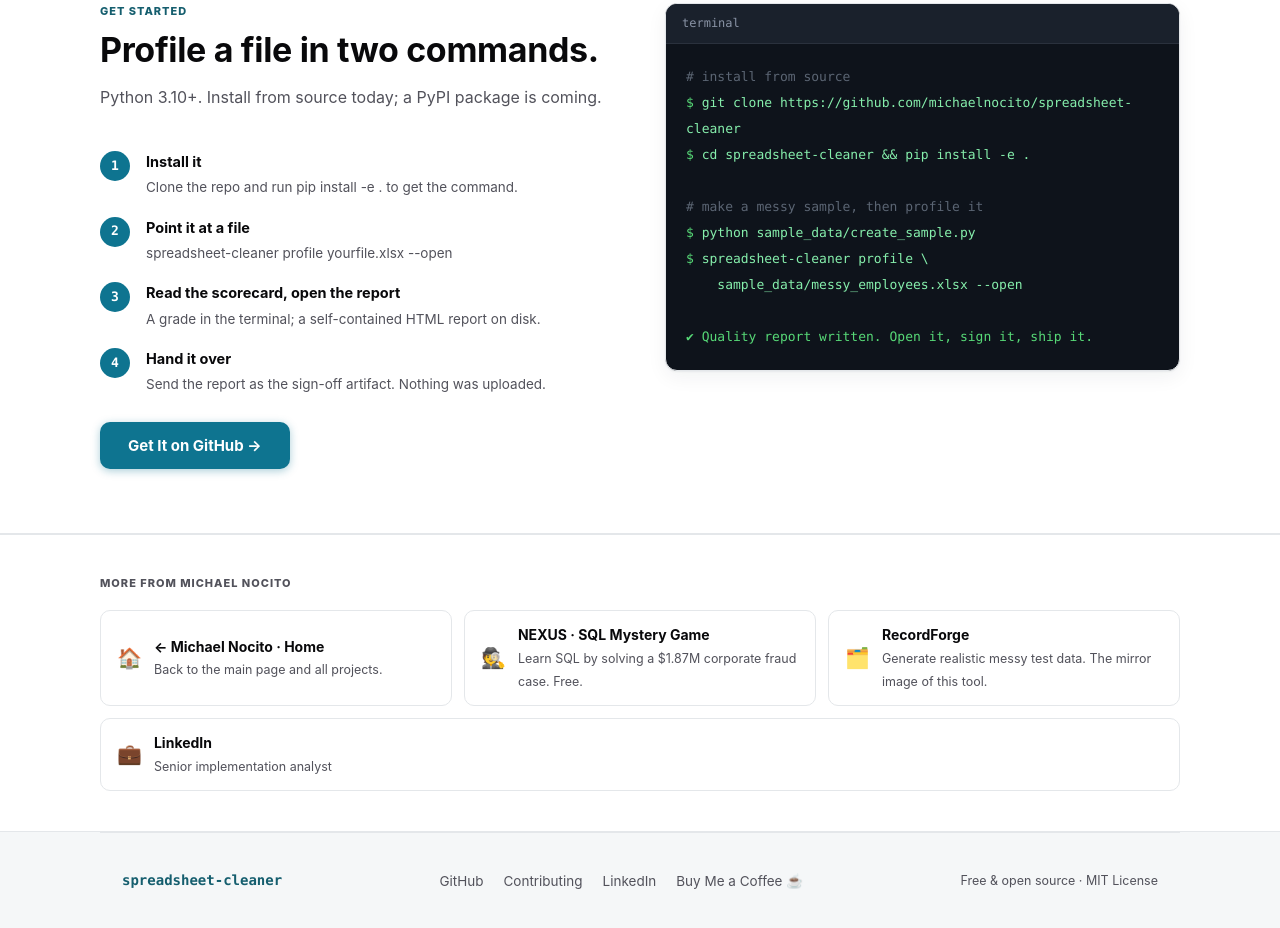
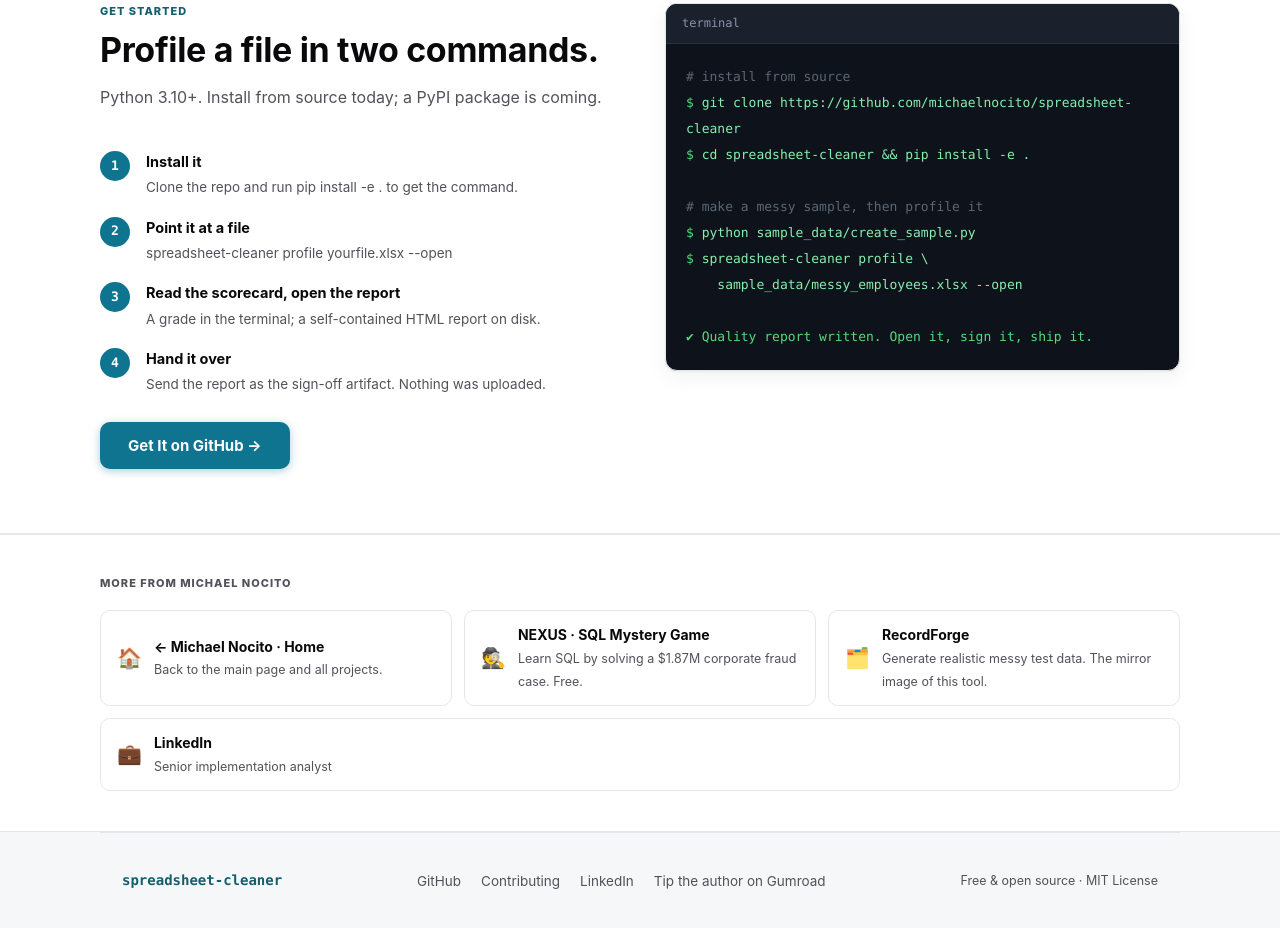
Before and after one commit to michaelnocito/spreadsheet-cleaner, a plain HTML site: page docs/index.html in a window 1280 px wide. Shown: the part 2730-3658 px from the top of the page. Drawn offline with Linux system fonts and the light colour scheme.

Commit message:
Remove stale price and Buy Me a Coffee; add Gumroad tip link (3.1i)

```diff
--- a/docs/index.html
+++ b/docs/index.html
@@ -484,7 +484,7 @@
     <li><a href="https://github.com/michaelnocito/spreadsheet-cleaner" target="_blank">GitHub</a></li>
     <li><a href="https://github.com/michaelnocito/spreadsheet-cleaner/blob/main/CONTRIBUTING.md" target="_blank">Contributing</a></li>
     <li><a href="https://www.linkedin.com/in/michaelnocito" target="_blank">LinkedIn</a></li>
-    <li><a href="https://buymeacoffee.com/michaelnocito" target="_blank">Buy Me a Coffee ☕</a></li>
+    <li><a href="https://michaelnocito.gumroad.com/" target="_blank" rel="noopener">Tip the author on Gumroad</a></li>
   </ul>
   <div class="footer-copy">Free &amp; open source · MIT License</div>
 </footer>
```
Also changed, not shown: 1 other file.
